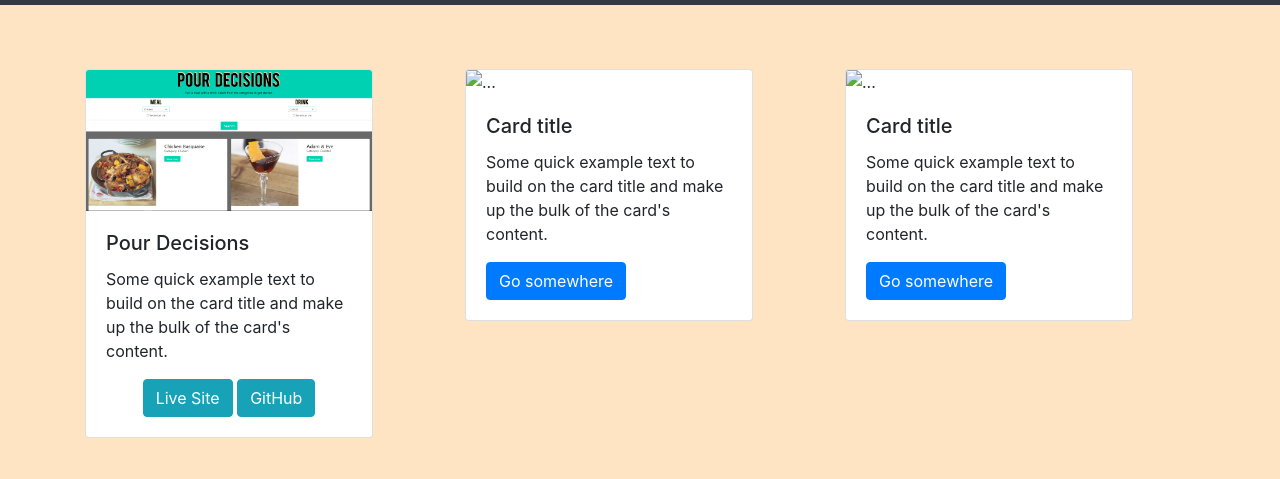
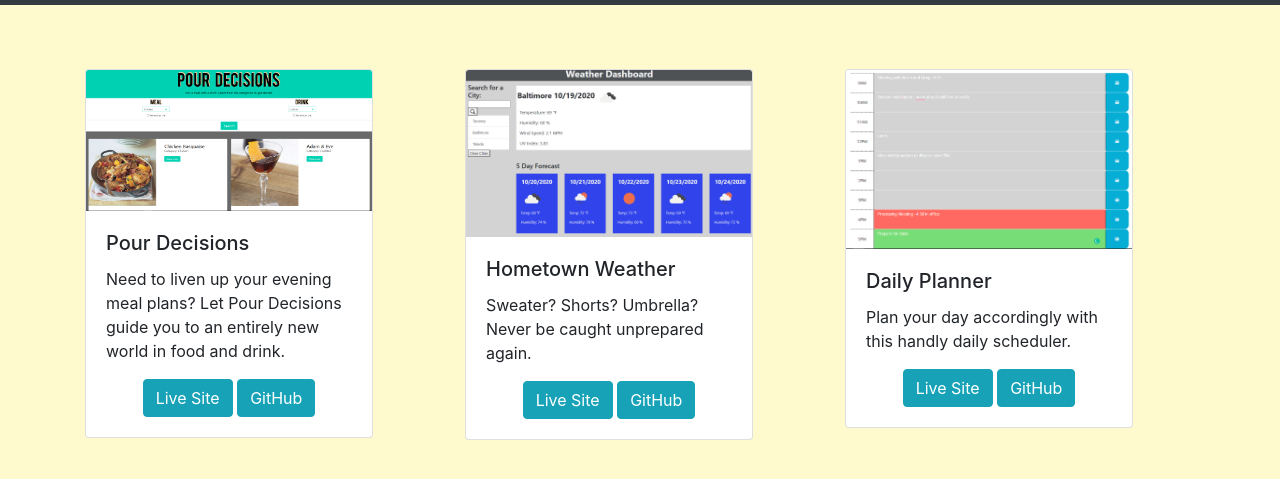
Before and after one commit to ddunkle/Portfolio, a plain HTML site: page portfolio.html in a window 1280 px wide. Shown: the part 51-530 px from the top of the page. Drawn offline with nearby package versions, Linux system fonts and the light colour scheme.

Commit message:
completed portfolio page

```diff
--- a/Assets/style.css
+++ b/Assets/style.css
@@ -1,5 +1,5 @@
 body {
-    background-color: bisque;
+    background-color: lemonchiffon
 }
 
 .cardcolor1 {
--- a/portfolio.html
+++ b/portfolio.html
@@ -44,11 +44,12 @@
     <div class="row">
       <div class="col col-md-4">
         <div class="card" style="width: 18rem;">
-          <img src="./Assets/Images/Pour Decisions.PNG" class="card-img-top" alt="...">
+          <img src="./Assets/Images/Pour Decisions.PNG" class="card-img-top" alt="Pour Decisions image">
           <div class="card-body">
             <h5 class="card-title">Pour Decisions</h5>
-            <p class="card-text">Some quick example text to build on the card title and make up the bulk of the card's
-              content.</p>
+            <p class="card-text">Need to liven up your evening meal plans? Let Pour Decisions guide you to an entirely
+              new world in food and drink.
+            </p>
             <div class="row justify-content-md-center">
               <div class = "col-md-auto">
                 <a href="https://jrtwheeler.github.io/Pour-Decision/" class="btn btn-info">Live Site</a>
@@ -60,23 +61,31 @@
       </div>
       <div class="col col-md-4">
         <div class="card" style="width: 18rem;">
-          <img src="..." class="card-img-top" alt="...">
+          <img src="./Assets/Images/Weather.PNG" class="card-img-top" alt="Weather app picture">
           <div class="card-body">
-            <h5 class="card-title">Card title</h5>
-            <p class="card-text">Some quick example text to build on the card title and make up the bulk of the card's
-              content.</p>
-            <a href="#" class="btn btn-primary">Go somewhere</a>
+            <h5 class="card-title">Hometown Weather</h5>
+            <p class="card-text">Sweater? Shorts? Umbrella? Never be caught unprepared again.</p>
+            <div class="row justify-content-md-center">
+              <div class = "col-md-auto">
+                <a href="https://ddunkle.github.io/jhu_homework6/" class="btn btn-info">Live Site</a>
+                <a href="https://github.com/ddunkle/jhu_homework6.git" class="btn btn-info">GitHub</a>
+              </div>
+            </div>
           </div>
         </div>
       </div>
       <div class="col col-md-4">
         <div class="card" style="width: 18rem;">
-          <img src="..." class="card-img-top" alt="...">
+          <img src="./Assets/Images/Workday Schedule.PNG" class="card-img-top" alt="...">
           <div class="card-body">
-            <h5 class="card-title">Card title</h5>
-            <p class="card-text">Some quick example text to build on the card title and make up the bulk of the card's
-              content.</p>
-            <a href="#" class="btn btn-primary">Go somewhere</a>
+            <h5 class="card-title">Daily Planner</h5>
+            <p class="card-text">Plan your day accordingly with this handly daily scheduler.</p>
+            <div class="row justify-content-md-center">
+              <div class = "col-md-auto">
+                <a href="https://ddunkle.github.io/jhu_homework5/" class="btn btn-info">Live Site</a>
+                <a href="https://github.com/ddunkle/jhu_homework5.git" class="btn btn-info">GitHub</a>
+              </div>
+            </div>
           </div>
         </div>
       </div>
```
Also changed, not shown: index.html (+1 -1 lines), 1 other file.
